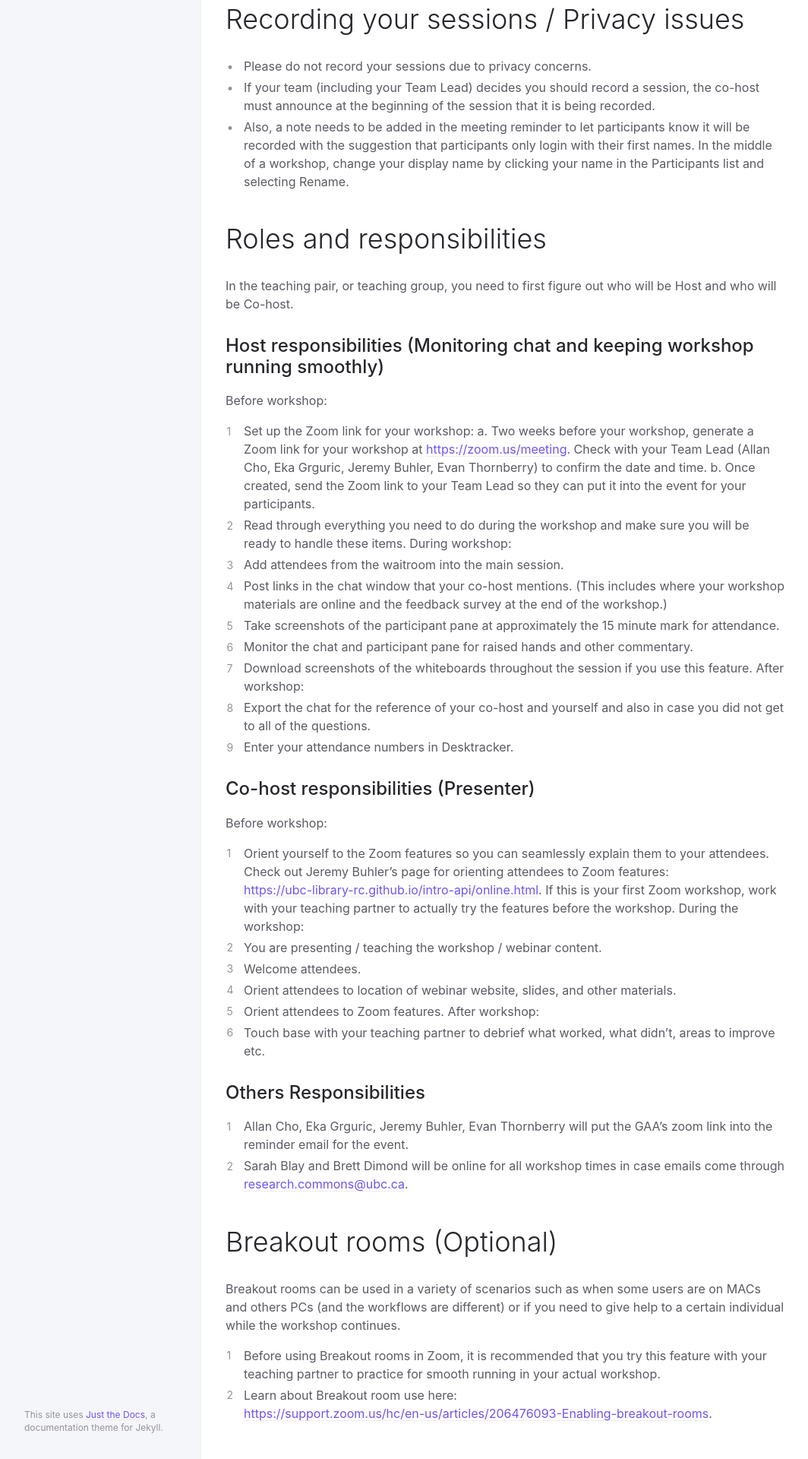
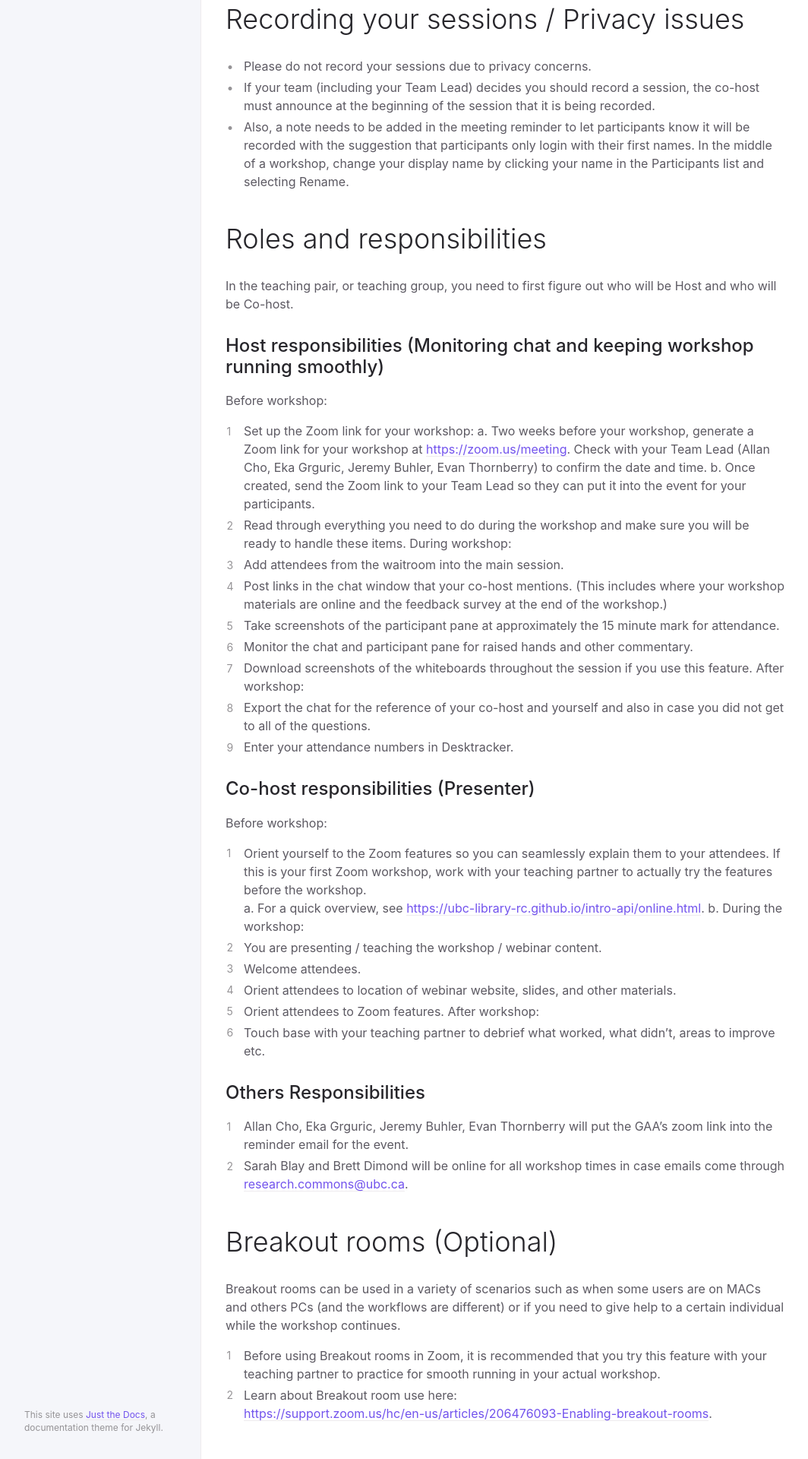
Before and after one commit to sarahblay/rc-docs, a Jekyll site: the page built from docs/usingthercspaces/zoomforworkshops.md, in a window 1280 px wide. Shown: the part 861-2781 px from the top of the page at 76% size, without its empty margins (107-1171 px from the left). Built offline with Jekyll 4.4.1, drawn with Linux system fonts in a browser that asks for light colours.

Commit message:
Update zoomforworkshops.md

```diff
--- a/docs/usingthercspaces/zoomforworkshops.md
+++ b/docs/usingthercspaces/zoomforworkshops.md
@@ -59,7 +59,9 @@ After workshop:
 
 ## Co-host responsibilities (Presenter)
 Before workshop:
-1. Orient yourself to the Zoom features so you can seamlessly explain them to your attendees. Check out Jeremy Buhler's page for orienting attendees to Zoom features: <a href="https://ubc-library-rc.github.io/intro-api/online.html" target="_blank">https://ubc-library-rc.github.io/intro-api/online.html</a>. If this is your first Zoom workshop, work with your teaching partner to actually try the features before the workshop.
+1. Orient yourself to the Zoom features so you can seamlessly explain them to your attendees. If this is your first Zoom workshop, work with your teaching partner to actually try the features before the workshop.
+   a. For a quick overview, see <a href="https://ubc-library-rc.github.io/intro-api/online.html" target="_blank">https://ubc-library-rc.github.io/intro-api/online.html</a>.
+   b.
 During the workshop:
 2. You are presenting / teaching the workshop / webinar content.
 3. Welcome attendees.
```
